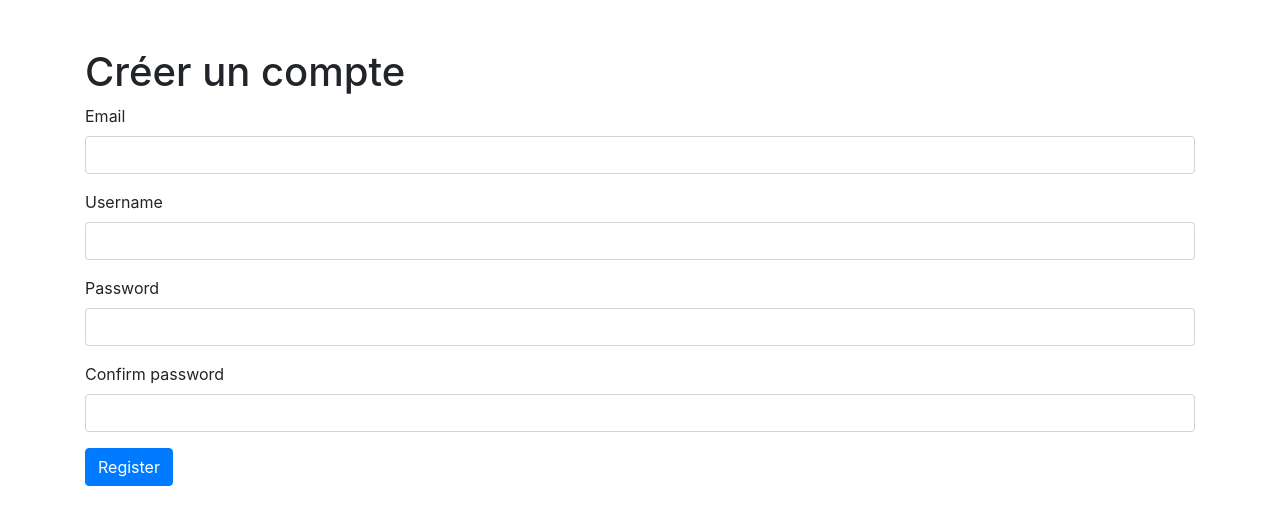
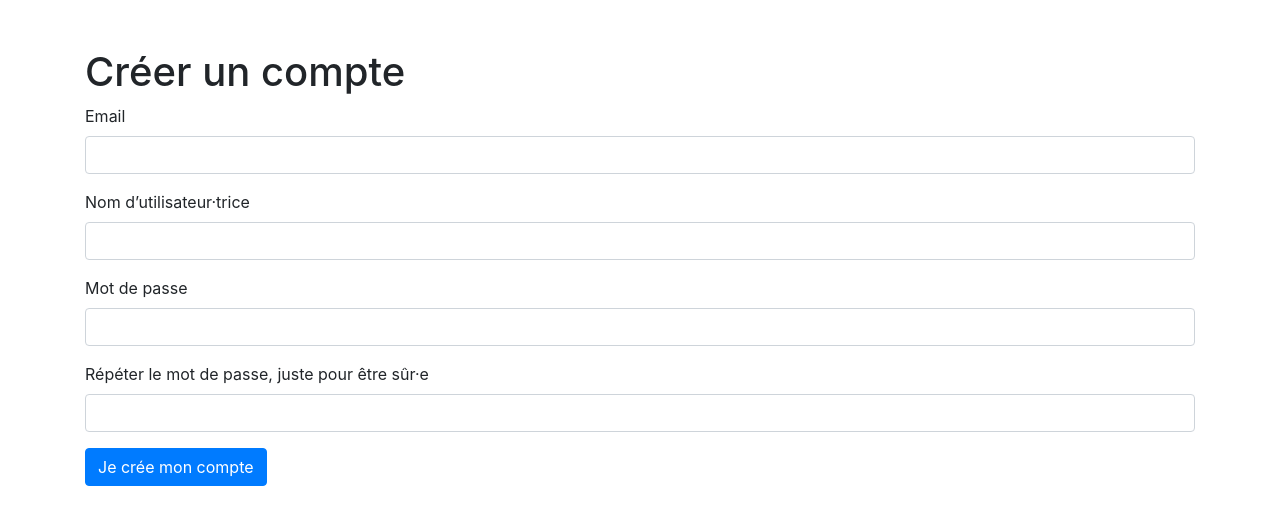
Before and after one commit to philippe-lemaire/donjonrampeclassiques, a Flask app: page /auth/register in a window 1280 px wide; the page is wider, and only the part inside the window is pictured. Shown: the part 104-629 px from the top of that part. Run offline with Flask 2, Linux system fonts and the light colour scheme; some libraries are stand-ins or nearby versions.

Commit message:
french translation of leftover pieces from old project

```diff
--- a/app/auth/forms.py
+++ b/app/auth/forms.py
@@ -13,15 +13,15 @@ from ..models import User
 
 class LoginForm(FlaskForm):
     email = StringField("Email", validators=[DataRequired(), Length(1, 128), Email()])
-    password = PasswordField("Password", validators=[DataRequired()])
-    remember_me = BooleanField("Keep me logged in")
-    submit = SubmitField("Log in")
+    password = PasswordField("Mot de passe", validators=[DataRequired()])
+    remember_me = BooleanField("Me laisser identifié·e")
+    submit = SubmitField("M’identifier")
 
 
 class RegistrationForm(FlaskForm):
     email = StringField("Email", validators=[DataRequired(), Length(1, 128), Email()])
     username = StringField(
-        "Username",
+        "Nom d’utilisateur·trice",
         validators=[
             DataRequired(),
             Length(1, 64),
@@ -33,19 +33,21 @@ class RegistrationForm(FlaskForm):
         ],
     )
     password = PasswordField(
-        "Password",
+        "Mot de passe",
         validators=[
             DataRequired(),
             EqualTo("password2", message="Passwords must match."),
         ],
     )
-    password2 = PasswordField("Confirm password", validators=[DataRequired()])
-    submit = SubmitField("Register")
+    password2 = PasswordField(
+        "Répéter le mot de passe, juste pour être sûr·e", validators=[DataRequired()]
+    )
+    submit = SubmitField("Je crée mon compte")
 
     def validate_email(self, field):
         if User.query.filter_by(email=field.data).first():
-            raise ValidationError("Email already registered.")
+            raise ValidationError("Il y a déjà un compte avec cet email.")
 
     def validate_username(self, field):
         if User.query.filter_by(username=field.data).first():
-            raise ValidationError("Username already in use.")
+            raise ValidationError("Il y a déjà un compte avec ce petit nom.")
--- a/app/templates/my_profile.html
+++ b/app/templates/my_profile.html
@@ -2,11 +2,11 @@
 {% from 'bootstrap/form.html' import render_form %}
 
 {% block title %}
-Libraro | My Profile
+Donjon Rampe Classiques | Modifier mon compte
 {% endblock %}
 
 {% block content %}
-<h1>Edit Profile</h1>
+<h1>Modifier mon compte</h1>
 <br></br>
 
 
```
